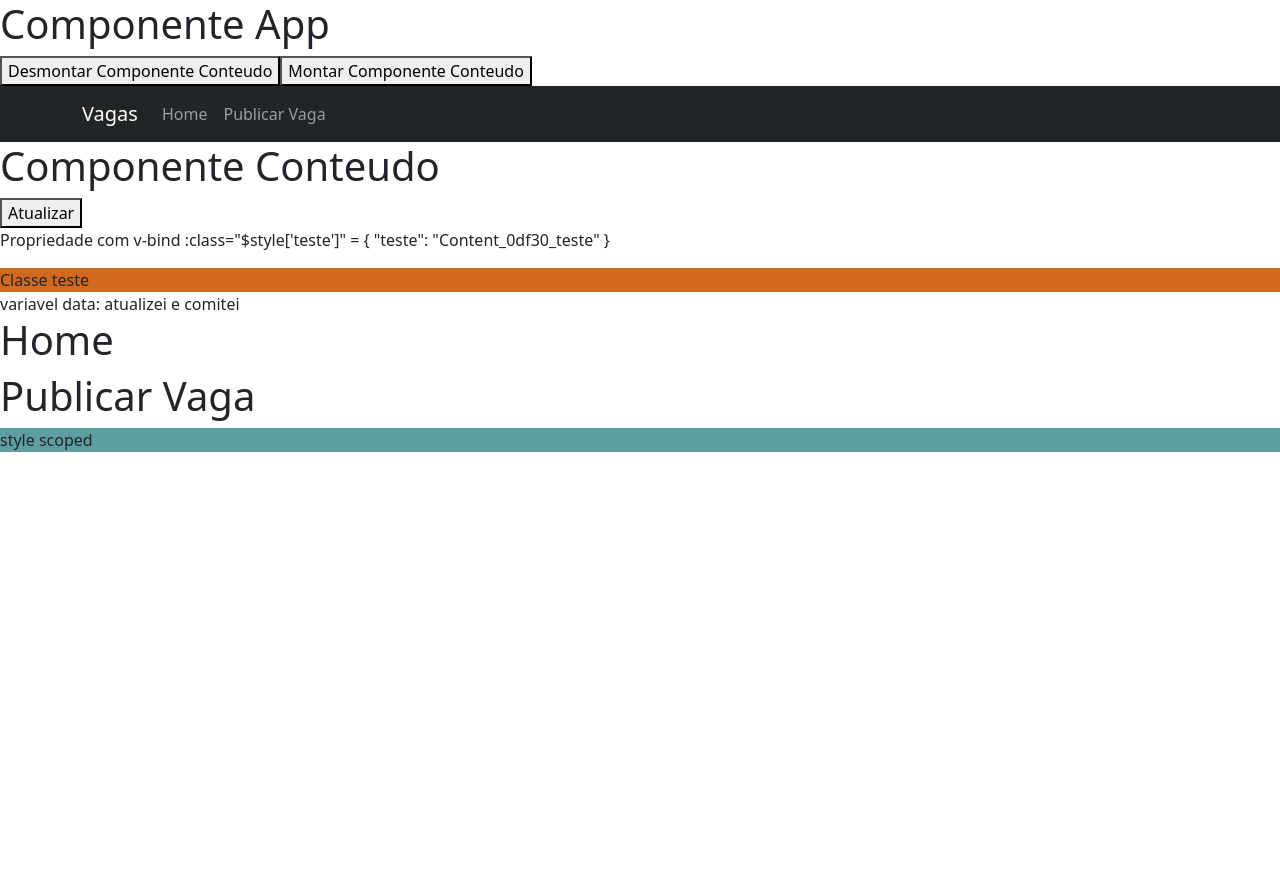
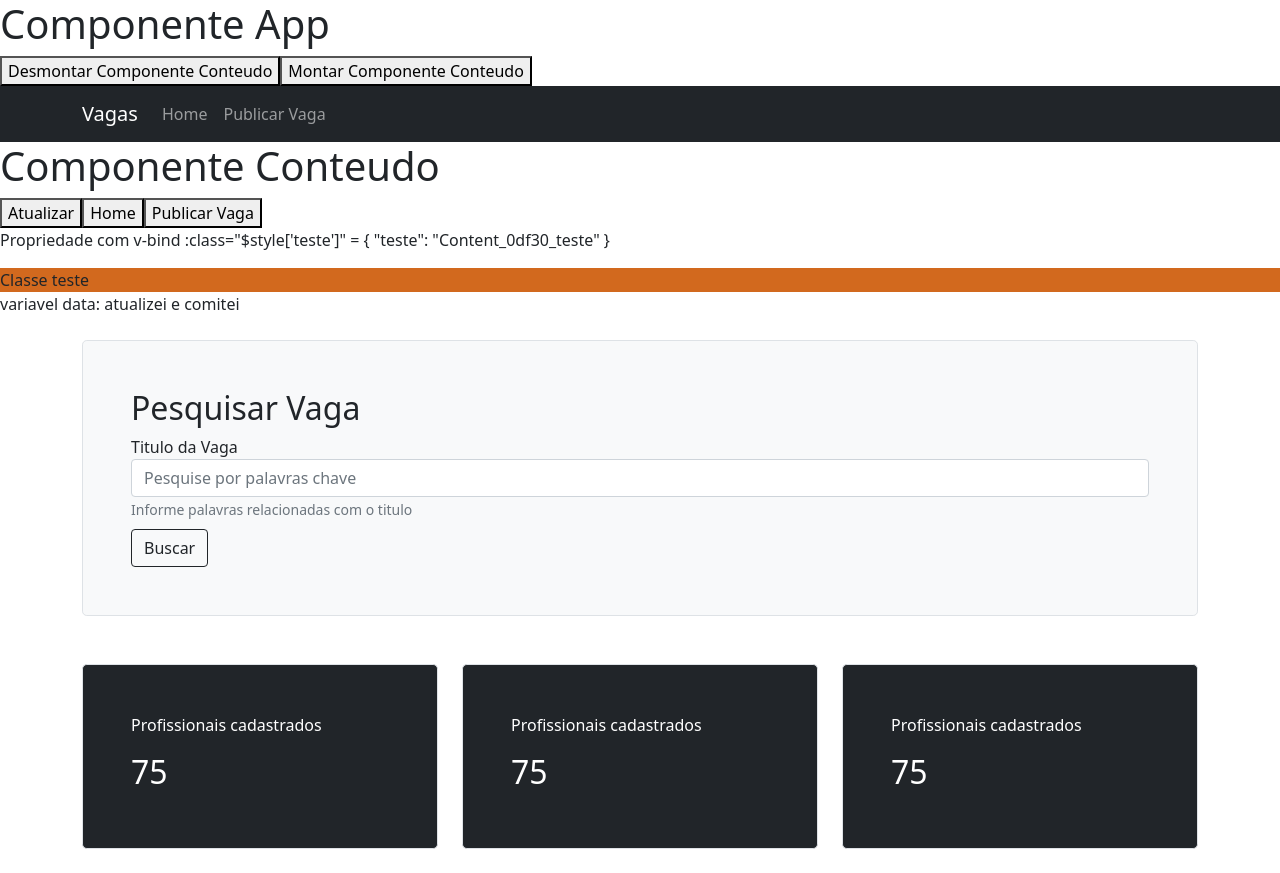
Before and after one commit to marcelocsantos7/VueMaster, a Vue app: page / in a window 1280 px wide. Before the commit the page ends 800 px from the top, so only its background shows below. Built offline with nearby package versions, Linux system fonts and the light colour scheme.

Commit message:
inclusao de components pra Indicador e Pesquisar

```diff
--- /dev/null
+++ b/src/components/comuns/Indicador.vue
@@ -0,0 +1,14 @@
+<template>
+
+    <div class="h-100 p-5 rounded-3 border bg-dark text-white">
+      <p>Profissionais cadastrados</p>
+      <h2>75</h2>
+    </div>
+
+</template>
+
+<script>
+export default {
+  nome: 'Indicador'
+}
+</script>
--- /dev/null
+++ b/src/components/comuns/PesquisarVaga.vue
@@ -0,0 +1,25 @@
+<template>
+  <div class="h-100 p-5 bg-light border rounded-3">
+    <h2>Pesquisar Vaga</h2>
+    <div class="row">
+      <div class="col">
+        <div class="form-group">
+          <label>Titulo da Vaga</label>
+          <input type="text" class="form-control" placeholder="Pesquise por palavras chave">
+          <small class="form-text text-muted">Informe palavras relacionadas com o titulo</small>
+        </div>
+      </div>
+    </div>
+    <div class="row">
+      <div class="col">
+        <button class="btn btn-outline-dark mt-2" type="button">Buscar</button>
+      </div>
+    </div>
+  </div>
+</template>
+
+<script>
+export default {
+  name: 'PesquisarVaga'
+}
+</script>
--- a/src/components/layouts/Content.vue
+++ b/src/components/layouts/Content.vue
@@ -3,11 +3,16 @@
     <div>
         <h1>{{ titulo }}</h1>
         <button @click="atualizarComponente()">Atualizar</button>
+        <button @click="conteudo = 'Home'">Home</button>
+        <button @click="conteudo = 'Publicar'">Publicar Vaga</button>
         <p>Propriedade com v-bind :class="$style['teste']" = {{ $style }}</p>
         <div :class="$style['teste']">Classe teste</div>
         <div>variavel data: {{ teste }}</div>
-        <Home />
-        <Publicar />
+        <!-- <Home />
+        <Publicar /> -->
+        <KeepAlive>
+          <component :is="conteudo" />
+        </KeepAlive>
     </div>
 
 </template>
@@ -30,9 +35,11 @@
   data: () => {
     return {
         teste: 'atualizei e comitei',
-        titulo: 'Componente Conteudo'
+        titulo: 'Componente Conteudo',
+        conteudo: 'Home'
     }
   },
+  /*
   beforeCreate(){
     console.log('Antes de criar', this.teste)
   },
@@ -59,7 +66,7 @@
   unmounted(){
     console.log('Desmontado')
   },
-  /*
+
   errorCaptured(){
     console.log('Erro capturado')
   },
--- a/src/views/Home.vue
+++ b/src/views/Home.vue
@@ -1,15 +1,50 @@
 <template>
-    <div>
-        <h1>Home</h1>
+  <div class="container py-4">
+    <div class="row">
+      <div class="col">
+        <PesquisarVaga />
+      </div>
     </div>
+
+    <div class="row mt-5">
+      <div class="col-4">
+        <Indicador />
+      </div>
+
+      <div class="col-4">
+        <Indicador />
+      </div>
+
+      <div class="col-4">
+        <Indicador />
+      </div>
+
+    </div>
+  </div>
 </template>
 
 <script>
+import PesquisarVaga from '@/components/comuns/PesquisarVaga.vue'
+import Indicador from '@/components/comuns/Indicador.vue'
 export default {
-    name: 'Home'
+  name: 'Home',
+  components: {
+    PesquisarVaga,
+    Indicador
+  },
+  activated() {
+    console.log('Ativado')
+  },
+  deactivated() {
+    console.log('desativado')
+  },
+  beforeUnmount() {
+    console.log('Antes de desmontar/destruir')
+  },
+  unmounted() {
+    console.log('Desmontado')
+  },
 }
 </script>
 
-<style scoped>
-
-</style>
+<style scoped></style>
```
Also changed, not shown: src/App.vue (line endings or trailing spaces).
